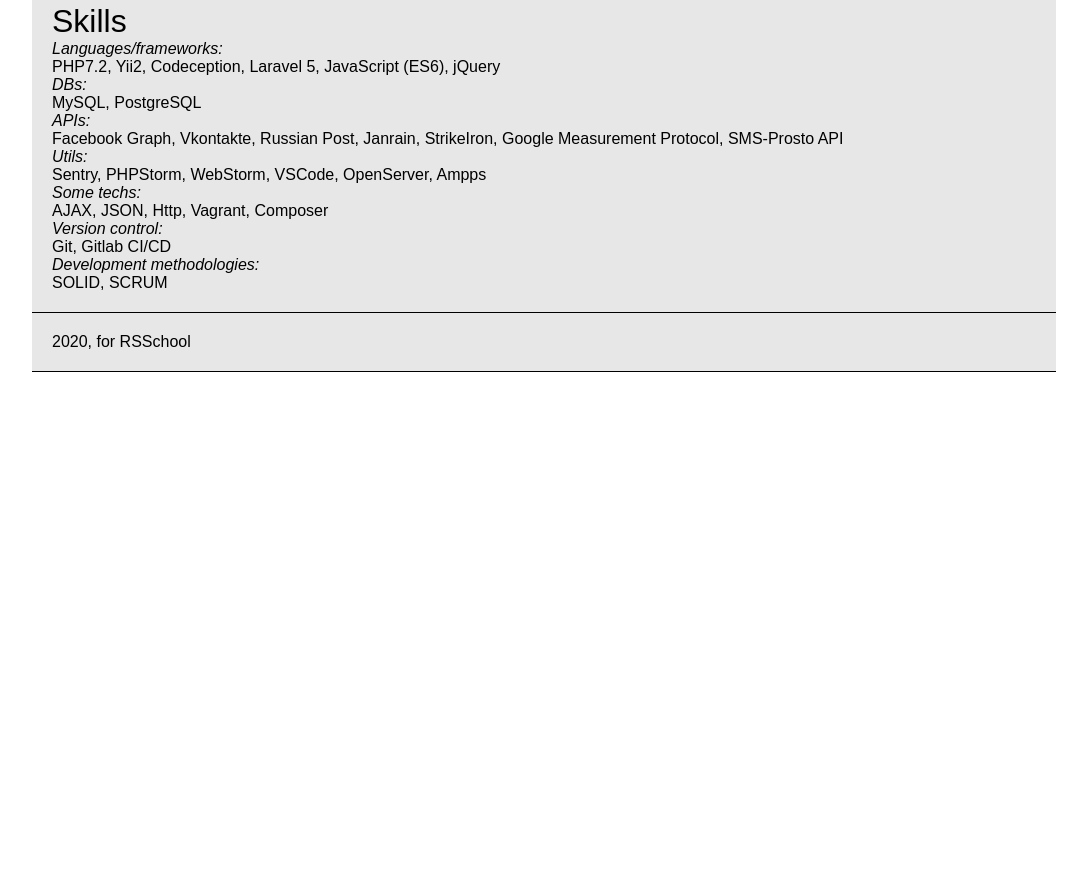
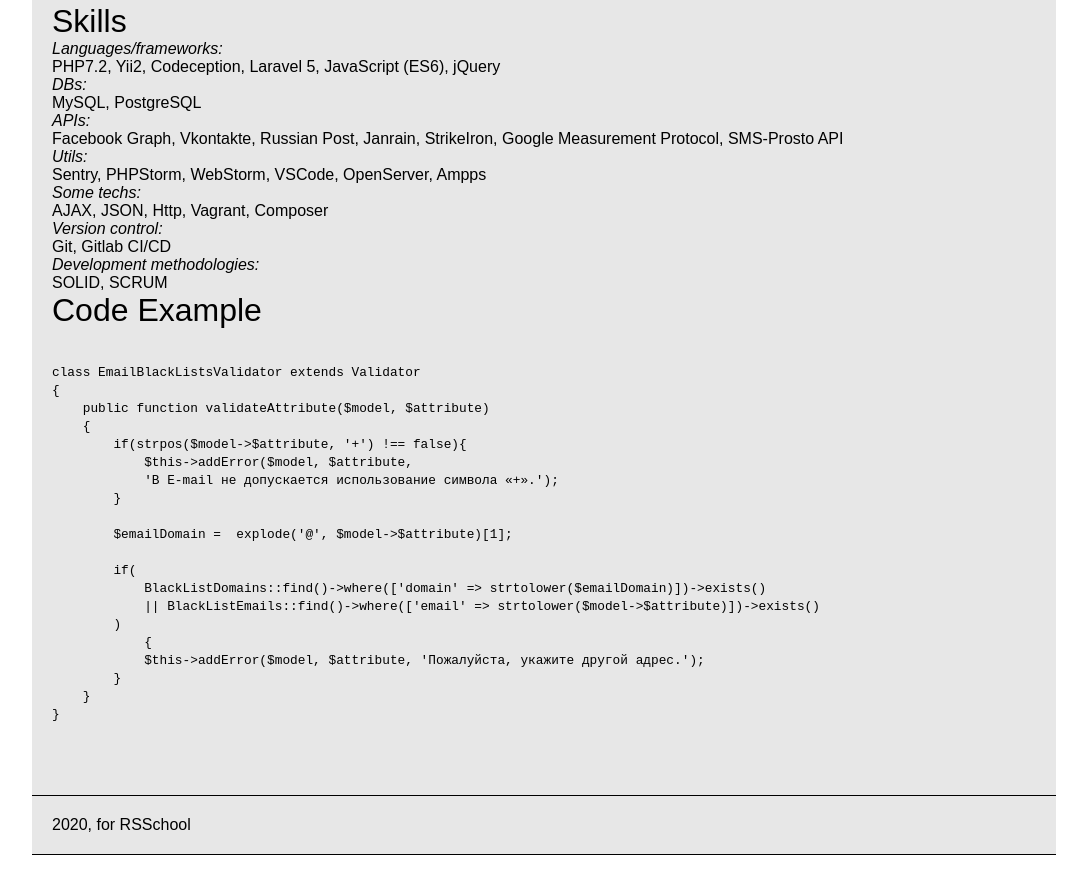
Before and after one commit to diSpector/rsschool-cv, a plain HTML site: page index.html in a window 1280 px wide. Shown: the part 473-1348 px from the top of the page, without its empty margins (96-1183 px from the left). Before the commit the page ends 865 px from the top, so only its background shows below. Drawn offline with Linux system fonts and the light colour scheme.

Commit message:
feat: add code section

```diff
--- a/index.html
+++ b/index.html
@@ -103,6 +103,38 @@
             </div>
         </section>
 
+        <section>
+            <div class="section-name">
+                Code Example
+            </div>
+            <div class="section-description">
+                <pre>
+                    <code>
+class EmailBlackListsValidator extends Validator
+{
+    public function validateAttribute($model, $attribute)
+    {
+        if(strpos($model->$attribute, '+') !== false){
+            $this->addError($model, $attribute,
+            'В E-mail не допускается использование символа «+».');
+        }
+
+        $emailDomain =  explode('@', $model->$attribute)[1];
+
+        if(
+            BlackListDomains::find()->where(['domain' => strtolower($emailDomain)])->exists()
+            || BlackListEmails::find()->where(['email' => strtolower($model->$attribute)])->exists()
+        )
+            {
+            $this->addError($model, $attribute, 'Пожалуйста, укажите другой адрес.');
+        }
+    }
+}
+                    </code>
+                </pre>
+            </div>
+        </section>
+
     </main>
     <footer>
         2020, for RSSchool
--- a/style.css
+++ b/style.css
@@ -32,3 +32,7 @@ h1{
 .skill-name{
     font-style: italic;
 }
+
+code{
+    font-size: 0.8em;
+}
```
